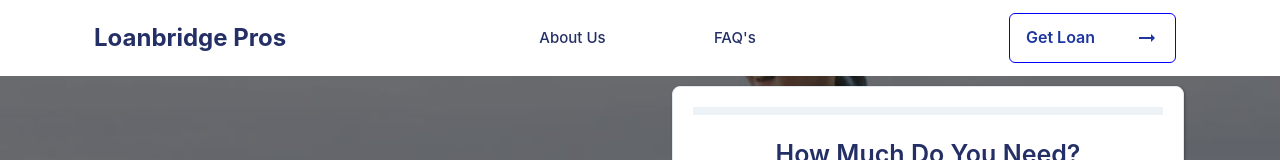
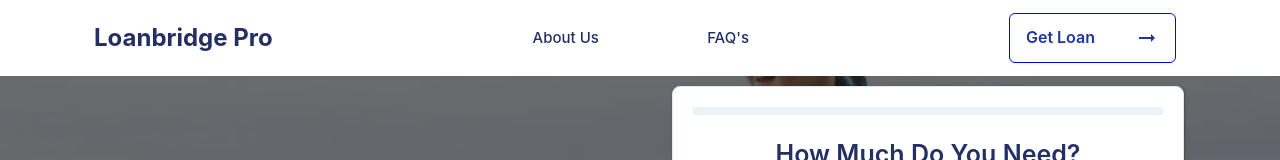
Before and after one commit to VishalBhuse/kreditship, a React (Create React App) app: page / in a window 1280 px wide. Shown: the top 160 px of the page. Built offline with nearby package versions, Linux system fonts and the light colour scheme.

Commit message:
multi step form

```diff
--- a/src/Component/Navbar/Navbar.jsx
+++ b/src/Component/Navbar/Navbar.jsx
@@ -104,7 +104,7 @@ const DesktopNav = ({ handleGetLoanClick }) => {
     >
       <Link to={"/"}>
         <Text fontSize={"1.5rem"} fontWeight="700">
-          Loanbridge Pros
+          Loanbridge Pro
         </Text>
       </Link>
       <HStack
```
